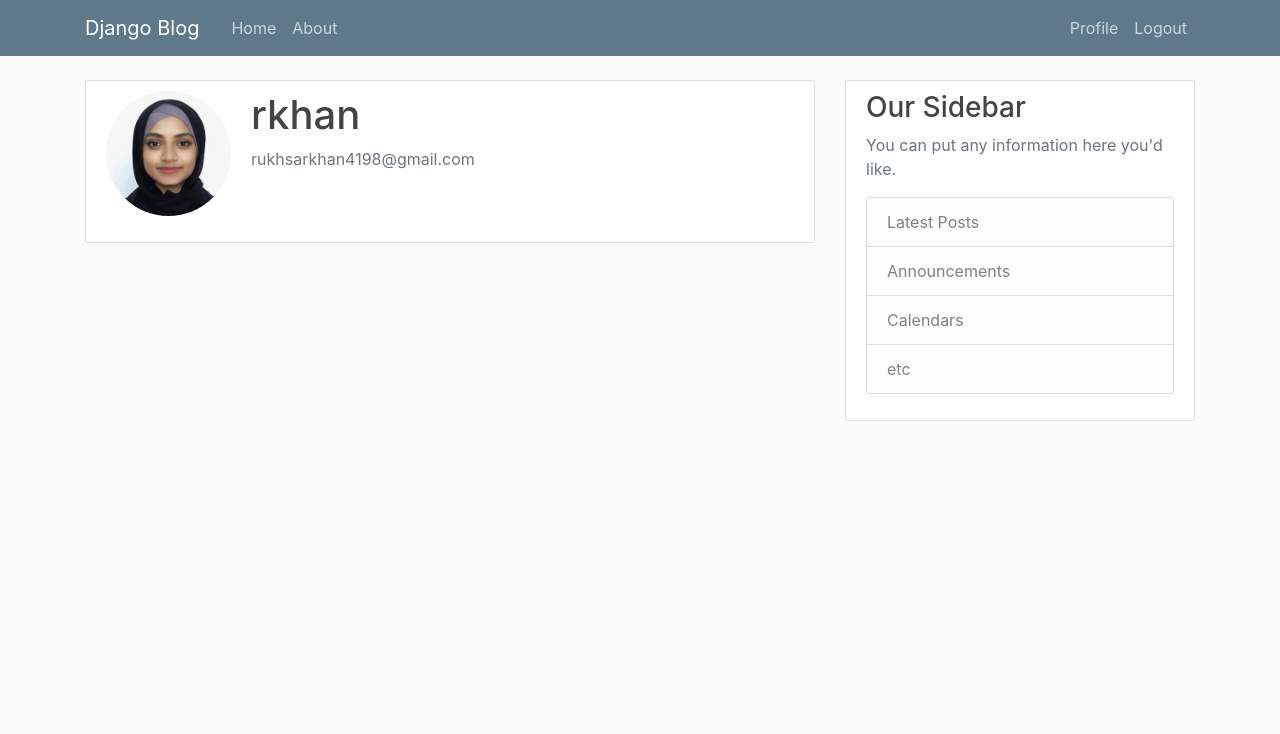
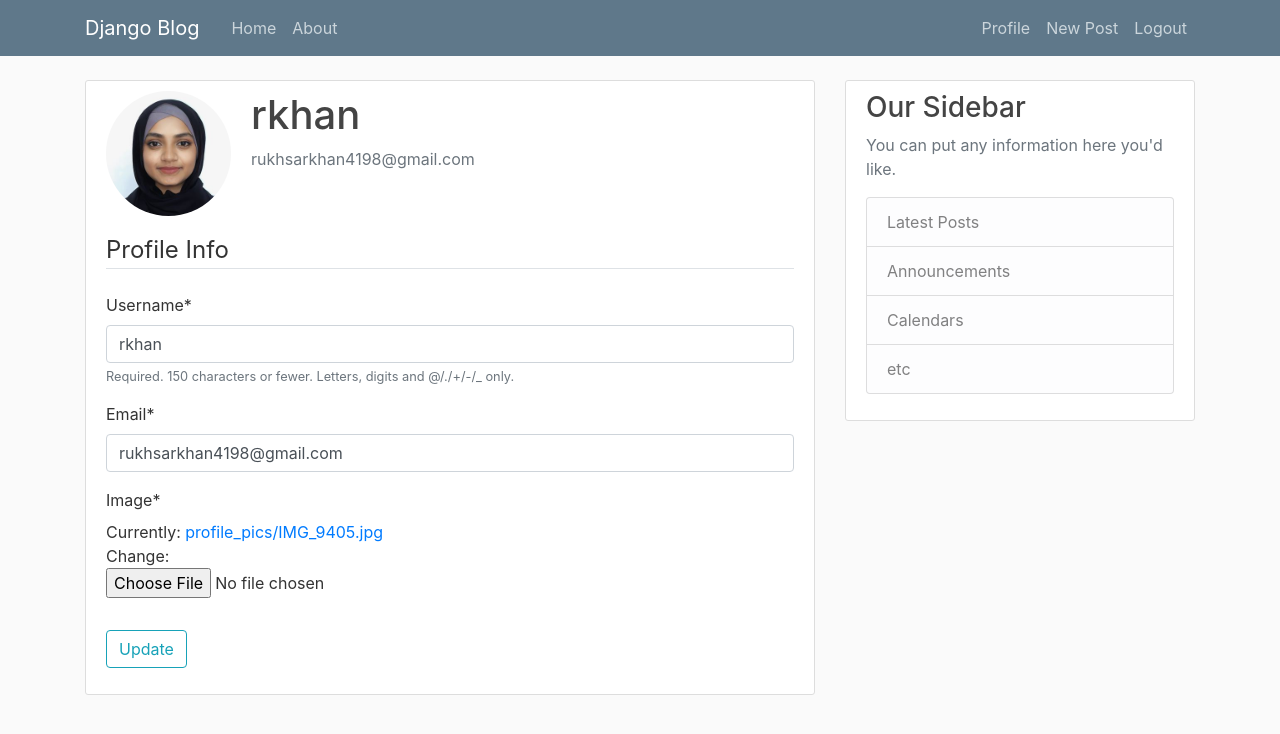
Before and after one commit to rukhsarrkhan/django_project, a Django app: page /profile/ in a window 1280 px wide. Shown: the top 734 px of the page. Run offline with Django 4.2, Linux system fonts and the light colour scheme; a user stored in the database is signed in; data comes from the database, SQL or seed files in the repository; both versions use the stored data as it was after the commit; some libraries are stand-ins or nearby versions.

Commit message:
User Profile updates and blog create, update and delete

```diff
--- a/blog/models.py
+++ b/blog/models.py
@@ -1,6 +1,7 @@
 from django.db import models
 from django.utils import timezone
 from django.contrib.auth.models import User
+from django.urls import reverse
 
 # Create your models here.
 class Post(models.Model):
@@ -11,3 +12,6 @@ class Post(models.Model):
 
     def __str__(self):
         return self.title
+
+    def get_absolute_url(self):
+        return reverse('post-detail',kwargs={'pk':self.pk})
--- a/blog/templates/blog/base.html
+++ b/blog/templates/blog/base.html
@@ -35,6 +35,7 @@
                   <div class="navbar-nav">
                     {% if user.is_authenticated %}
                       <a class="nav-item nav-link" href="{% url 'profile' %}">Profile</a>
+                      <a class="nav-item nav-link" href="{% url 'post-create' %}">New Post</a>
                       <a class="nav-item nav-link" href="{% url 'logout' %}">Logout</a>
                     {% else %}
                       <a class="nav-item nav-link" href="{% url 'login' %}">Login</a>
--- a/blog/templates/blog/home.html
+++ b/blog/templates/blog/home.html
@@ -2,12 +2,13 @@
 {% block content %}
     {% for post in posts %}
         <article class="media content-section">
+            <img class="rounded-circle article-img" src="{{ post.author.profile.image.url }}" alt="">
             <div class="media-body">
             <div class="article-metadata">
                 <a class="mr-2" href="#">{{ post.author }}</a>
                 <small class="text-muted">{{ post.date_posted|date:"F d, Y" }}</small>
             </div>
-            <h2><a class="article-title" href="#">{{ post.title }}</a></h2>
+            <h2><a class="article-title" href="{% url 'post-detail' post.id %}">{{ post.title }}</a></h2>
             <p class="article-content">{{ post.content }}</p>
             </div>
         </article>
--- a/blog/urls.py
+++ b/blog/urls.py
@@ -1,7 +1,12 @@
 from django.urls import path
 from . import views
+from .views import PostListView, PostDetailView, PostCreateView, PostUpdateView, PostDeleteView
 
 urlpatterns = [
-    path("", views.home, name='blog-home'),
+    path("", PostListView.as_view(), name='blog-home'),
+    path("post/<int:pk>", PostDetailView.as_view(), name='post-detail'),
+    path("post/new", PostCreateView.as_view(), name='post-create'),
+    path("post/<int:pk>/update", PostUpdateView.as_view(), name='post-update'),
+    path("post/<int:pk>/delete", PostDeleteView.as_view(), name='post-delete'),
     path("about/", views.about, name='blog-about'),
 ]
--- a/users/forms.py
+++ b/users/forms.py
@@ -1,6 +1,7 @@
 from django import forms
 from django.contrib.auth.models import User
 from django.contrib.auth.forms import UserCreationForm
+from .models import Profile
 
 class UserRegistrationForm(UserCreationForm):
     email = forms.EmailField()
@@ -8,3 +9,15 @@ class UserRegistrationForm(UserCreationForm):
     class Meta:
         model = User
         fields = ['username','email','password1','password2']
+
+class UserUpdateForm(forms.ModelForm):
+    email = forms.EmailField()
+
+    class Meta:
+        model = User
+        fields = ['username','email']
+
+class ProfileUpdateForm(forms.ModelForm):
+    class Meta:
+        model = Profile
+        fields = ['image']
--- a/users/models.py
+++ b/users/models.py
@@ -1,6 +1,6 @@
 from django.db import models
 from django.contrib.auth.models import User
-
+from PIL import Image
 
 class Profile(models.Model):
     user = models.OneToOneField(User, on_delete=models.CASCADE)
@@ -8,3 +8,13 @@ class Profile(models.Model):
 
     def __str__(self):
         return f'{self.user.username} Profile'
+
+    def save(self):
+        super().save()
+
+        img = Image.open(self.image.path)
+
+        if img.height > 300 or img.width > 300:
+            output_size = (300, 300)
+            img.thumbnail(output_size)
+            img.save(self.image.path)
--- a/users/templates/users/profile.html
+++ b/users/templates/users/profile.html
@@ -9,6 +9,17 @@
           <p class="text-secondary">{{ user.email }}</p>
         </div>
       </div>
-      <!-- FORM HERE -->
+      <form method="POST" enctype="multipart/form-data">
+        {% csrf_token %}
+        <fieldset class="form-group">
+            <legend class="border-bottom mb-4">Profile Info</legend>
+            {{ u_form|crispy }}
+            {{ p_form|crispy }}
+
+        </fieldset>
+        <div class="form-group">
+            <button class="btn btn-outline-info" type="submit">Update</button>
+        </div>
+      </form>
     </div>
 {% endblock content %}
--- a/users/views.py
+++ b/users/views.py
@@ -2,7 +2,7 @@ from django.shortcuts import render, redirect
 from django.contrib import messages
 from django.contrib.auth.decorators import login_required
 from django.contrib.auth import logout
-from .forms import UserRegistrationForm
+from .forms import UserRegistrationForm, UserUpdateForm, ProfileUpdateForm
 
 # Create your views here.
 def register(request):
@@ -19,7 +19,23 @@ def register(request):
 
 @login_required
 def profile(request):
-    return render(request, 'users/profile.html')
+    if request.method == 'POST':
+        u_form = UserUpdateForm(request.POST, instance=request.user)
+        p_form = ProfileUpdateForm(request.POST, request.FILES, instance=request.user.profile)
+        if u_form.is_valid() and p_form.is_valid():
+            u_form.save()
+            p_form.save()
+            messages.success(request, f'Your account has been updated!')
+            return redirect('profile')
+    else:
+        u_form = UserUpdateForm(instance=request.user)
+        p_form = ProfileUpdateForm(instance=request.user.profile)
+
+    context = {
+        'u_form' : u_form,
+        'p_form' : p_form
+    }
+    return render(request, 'users/profile.html', context)
 
 
 @login_required
```
Also changed, not shown: blog/templates/blog/post_confirm_delete.html (added, +16 -0 lines), blog/templates/blog/post_detail.html (added, +20 -0 lines), blog/templates/blog/post_form.html (added, +16 -0 lines), blog/views.py (+43 -0 lines), db.sqlite3, media/profile_pics/20231208_125009.jpg (added), media/profile_pics/20240104_184856_Original_DGchHIL.jpg (added), media/profile_pics/20240104_184856_Original_UpRH7yq.jpg (added), media/profile_pics/20240104_184856_Original_sY5R6Gf.jpg (added), media/profile_pics/IMG_9405.jpg (added), media/profile_pics/MVC3.jpeg (added), 1 other file.
